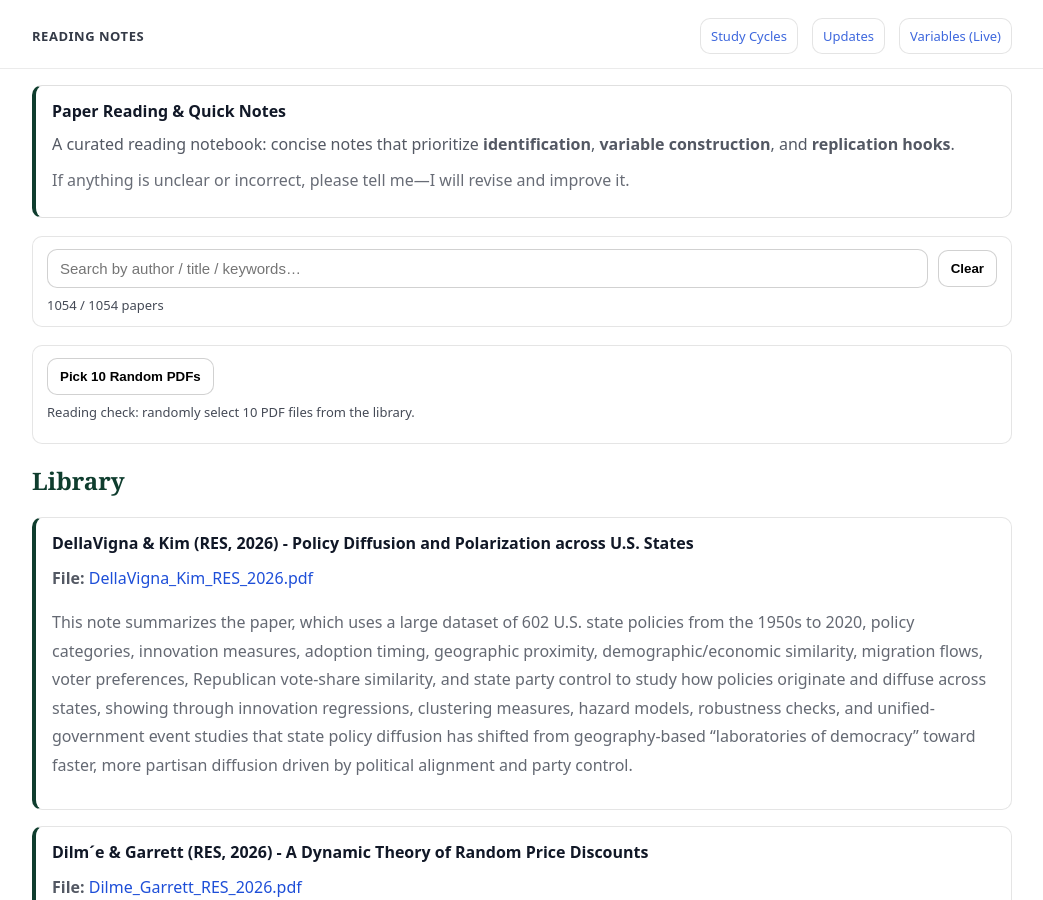
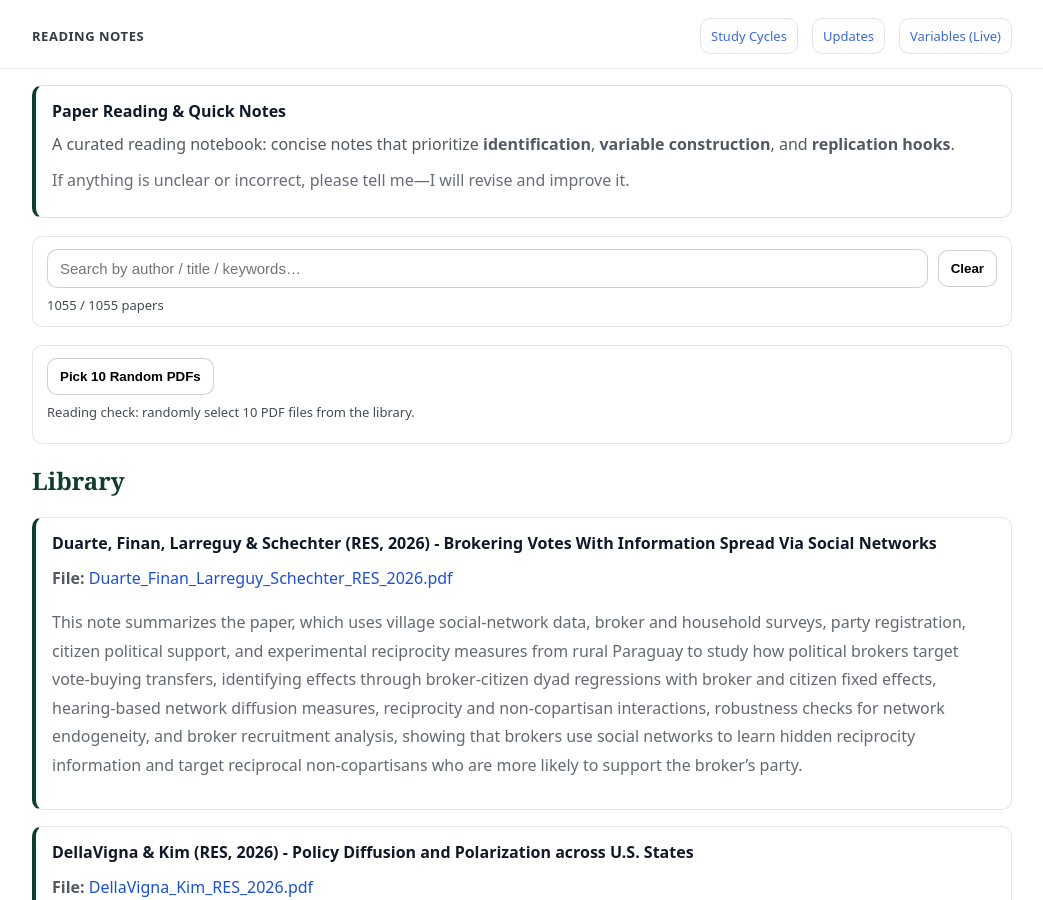
Before and after one commit to yaxinzn/study-archive, a Jekyll site: the page built from reading/index.md, in a window 1280 px wide and 900 px high. Shown: the whole window, without its empty margins (118-1161 px from the left). Built offline with Jekyll 4.4.1, drawn with Linux system fonts in a browser that asks for light colours.

Commit message:
Reading: add/update Duarte_Finan_Larreguy_Schechter_RES_2026.pdf

```diff
--- a/_data/reading.yml
+++ b/_data/reading.yml
@@ -1,3 +1,7 @@
+- title: "Duarte, Finan, Larreguy & Schechter (RES, 2026) - Brokering Votes With Information Spread Via Social Networks"
+  file: "Duarte_Finan_Larreguy_Schechter_RES_2026.pdf"
+  desc: "This note summarizes the paper, which uses village social-network data, broker and household surveys, party registration, citizen political support, and experimental reciprocity measures from rural Paraguay to study how political brokers target vote-buying transfers, identifying effects through broker-citizen dyad regressions with broker and citizen fixed effects, hearing-based network diffusion measures, reciprocity and non-copartisan interactions, robustness checks for network endogeneity, and broker recruitment analysis, showing that brokers use social networks to learn hidden reciprocity information and target reciprocal non-copartisans who are more likely to support the broker’s party."
+
 - title: "DellaVigna & Kim (RES, 2026) - Policy Diffusion and Polarization across U.S. States"
   file: "DellaVigna_Kim_RES_2026.pdf"
   desc: "This note summarizes the paper, which uses a large dataset of 602 U.S. state policies from the 1950s to 2020, policy categories, innovation measures, adoption timing, geographic proximity, demographic/economic similarity, migration flows, voter preferences, Republican vote-share similarity, and state party control to study how policies originate and diffuse across states, showing through innovation regressions, clustering measures, hazard models, robustness checks, and unified-government event studies that state policy diffusion has shifted from geography-based “laboratories of democracy” toward faster, more partisan diffusion driven by political alignment and party control."
```
Also changed, not shown: 1 other file.
